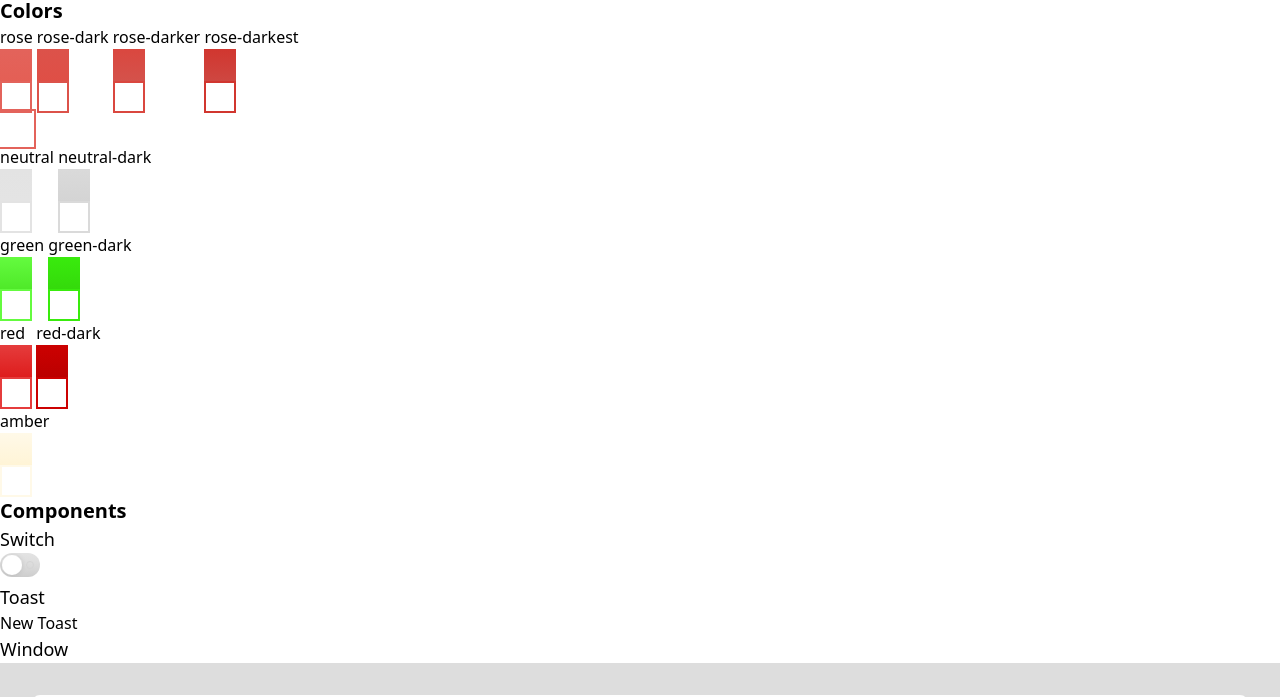
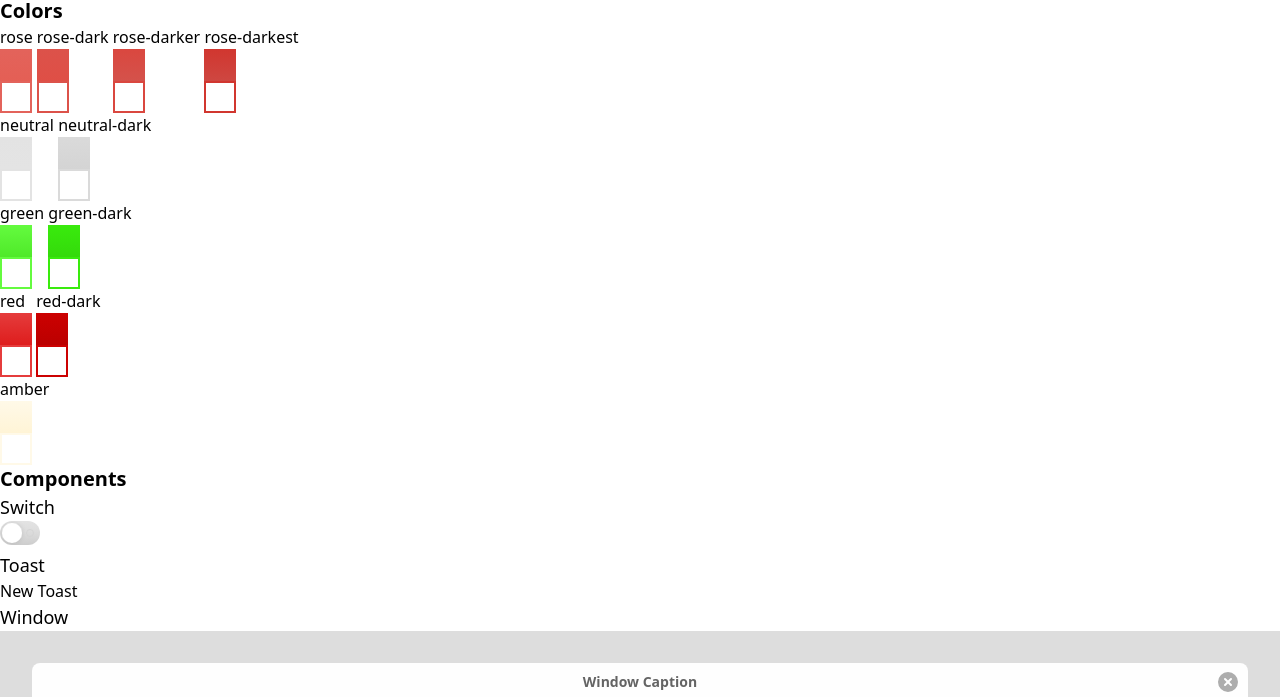
Before and after one commit to chclt/scene-ui, a website built with Vite: page index.html in a window 1280 px wide. Shown: the part 35-732 px from the top of the page. Built offline with nearby package versions, Linux system fonts and the light colour scheme.

```diff
--- a/index.html
+++ b/index.html
@@ -34,8 +34,6 @@
         <h4>rose</h4>
         <div class="w-8 h-8 bg-scene-rose"></div>
         <div class="w-8 h-8 border-solid border-2 border-scene-rose"></div>
-        <div class="w-8 h-8 outline outline-offset-2 outline-2 outline-scene-rose"></div>
-
     </li>
 
     <li class="inline-block">
```
Also changed, not shown: dist/index.html, dist/scene-ui.css.
